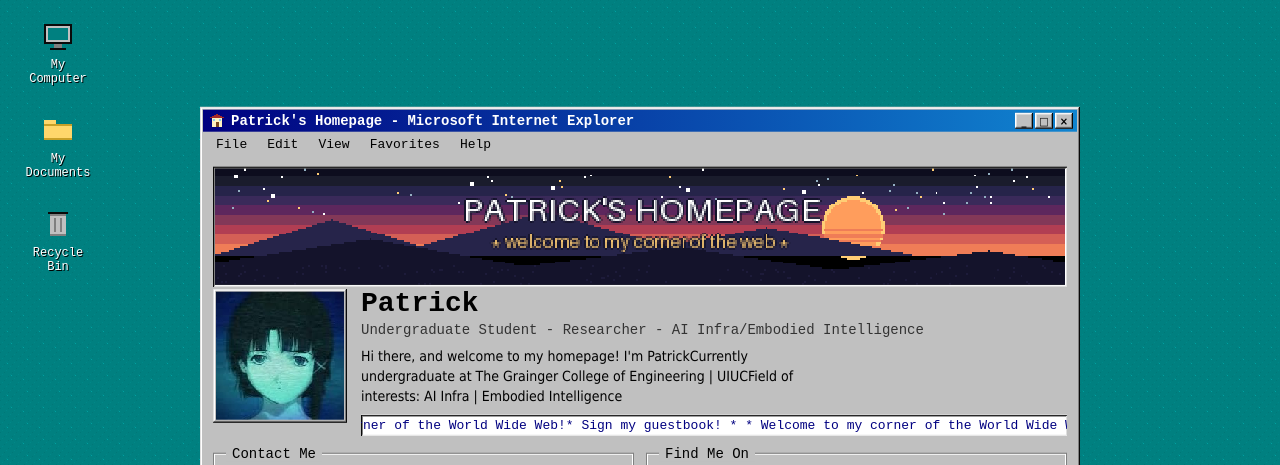
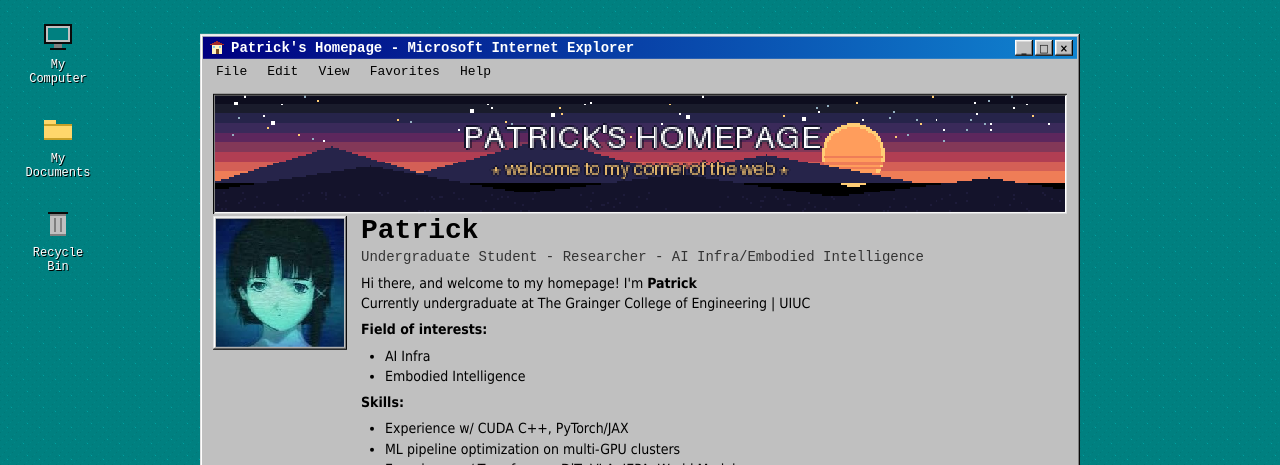
Before and after one commit to ECHO-HELLO-WORLD424/echo-hello-world424.github.io, a plain HTML site: page index.html in a window 1280 px wide. Shown: the top 465 px of the page. Drawn offline with Linux system fonts and the light colour scheme; a web font is replaced by a local one.

Commit message:
Fix format issues

````diff
--- a/css/style.css
+++ b/css/style.css
@@ -313,6 +313,28 @@ button:focus-visible {
   max-width: 60ch;
   line-height: 1.45;
   margin-bottom: 8px;
+}
+
+/* spacing for Markdown-rendered bio content */
+.bio p,
+.bio ul,
+.bio ol,
+.bio pre,
+.bio blockquote,
+.bio hr {
+  margin: 0 0 6px;
+}
+.bio ul,
+.bio ol {
+  padding-left: 24px;
+}
+.bio p:last-child,
+.bio ul:last-child,
+.bio ol:last-child,
+.bio pre:last-child,
+.bio blockquote:last-child,
+.bio hr:last-child {
+  margin-bottom: 0;
 }
 
 .marquee-box {
--- a/index.html
+++ b/index.html
@@ -17,9 +17,9 @@
        paint so there is no flash of the wrong layout. -->
   <script>
     (function () {
-      var uaMobile = /Android|webOS|iPhone|iPad|iPod|BlackBerry|IEMobile|Opera Mini|Mobile/i.test(navigator.userAgent);
-      var coarse = window.matchMedia && window.matchMedia('(pointer: coarse)').matches;
-      var narrow = window.innerWidth < 720;
+      const uaMobile = /Android|webOS|iPhone|iPad|iPod|BlackBerry|IEMobile|Opera Mini|Mobile/i.test(navigator.userAgent);
+      const coarse = window.matchMedia && window.matchMedia('(pointer: coarse)').matches;
+      const narrow = window.innerWidth < 720;
       document.documentElement.dataset.layout = (uaMobile || coarse || narrow) ? 'mobile' : 'pc';
     })();
   </script>
@@ -330,6 +330,7 @@
   </div>
 
   <script src="js/config.js" defer></script>
+  <script src="js/markdown.js" defer></script>
   <script src="js/main.js" defer></script>
 </body>
 </html>
--- a/js/config.js
+++ b/js/config.js
@@ -7,7 +7,9 @@
    Quick guide:
      - siteTitle ......... browser tab, window title bar, taskbar button
      - osName/osVersion .. Start menu sidebar branding
-     - profile ........... name / tagline / bio / scrolling marquee text
+      - profile ........... name / tagline / bio / scrolling marquee text;
+                           bio is Markdown (paragraphs, **bold**, lists,
+                           headings, links, `code`; two trailing spaces = <br>)
      - images ............ paths (or URLs) of banner, profile, background
      - emails ............ contact list; the FIRST entry is also used by
                            Start -> "E-mail me"
@@ -29,12 +31,21 @@ window.SITE_CONFIG = {
     name: 'Patrick',
     tagline: 'Undergraduate Student - Researcher - AI Infra/Embodied Intelligence',
     bio:
-      "Hi there, and welcome to my homepage! I'm Patrick" +
-      'Currently undergraduate at The Grainger College of Engineering | UIUC' +
-      'Field of interests: AI Infra | Embodied Intelligence',
+      "Hi there, and welcome to my homepage! I'm **Patrick**  \n" +
+      'Currently undergraduate at The Grainger College of Engineering | UIUC\n' +
+      '\n' +
+      '**Field of interests:**\n' +
+      '- AI Infra\n' +
+      '- Embodied Intelligence\n' +
+      '\n' +
+      '**Skills:**\n' +
+      '- Experience w/ CUDA C++, PyTorch/JAX\n' +
+      '- ML pipeline optimization on multi-GPU clusters\n' +
+      '- Experience w/ Transformer, DiT, VLA, JEPA, World Models\n',
     marquee:
-      'Welcome to my corner of the World Wide Web!' +
-      '* Sign my guestbook! *',
+      'CUDA C++, PyTorch/JAX * ' +
+      'ML pipeline optimization on multi-GPU clusters * ' +
+      'Transformer, DiT, VLA, WFM '
   },
 
   images: {
@@ -43,7 +54,7 @@ window.SITE_CONFIG = {
       "Pixel-art banner: a retro sunset over mountains with the text " +
       "'Patrick's Homepage'",
     profile: 'assets/img/profile.png',
-    profileAlt: 'Pixel-art portrait of Patrick',
+    profileAlt: 'Patrick',
     background: 'assets/img/background.png',
   },
 
--- a/js/main.js
+++ b/js/main.js
@@ -90,7 +90,8 @@ function renderSite(cfg) {
   /* profile */
   setText('profile-name', cfg.profile.name);
   setText('profile-tagline', cfg.profile.tagline);
-  setText('profile-bio', cfg.profile.bio);
+  const bio = document.getElementById('profile-bio');
+  if (bio) bio.innerHTML = markdownToHtml(cfg.profile.bio);
   /* the marquee loops by translating -50%, so the text is duplicated */
   const chunk = '* ' + cfg.profile.marquee + ' ';
   setText('marquee-text', chunk + chunk);
--- /dev/null
+++ b/js/markdown.js
@@ -0,0 +1,168 @@
+/* ==========================================================================
+   Tiny Markdown renderer (subset) - used for the profile bio
+   --------------------------------------------------------------------------
+   Supports: paragraphs, hard line breaks (two trailing spaces or a trailing
+   backslash), headings (# .. ######), blockquotes (>), unordered (- * +)
+   and ordered (1.) lists, fenced code blocks (```), horizontal rules,
+   bold (**), italic (*), inline code (`) and links ([text](url)).
+   All input is HTML-escaped first, so raw HTML is never injected.
+   ========================================================================== */
+
+'use strict';
+
+function markdownToHtml(md) {
+  if (md == null || md === '') return '';
+  const lines = String(md).replace(/\r\n?/g, '\n').split('\n');
+  const out = [];
+  let inCode = false;
+  let codeBuf = [];
+  let list = null;
+
+  function flushList() {
+    if (!list) return;
+    const tag = list.ordered ? 'ol' : 'ul';
+    out.push(
+      '<' + tag + '>' + list.items.map((i) => '<li>' + i + '</li>').join('') + '</' + tag + '>'
+    );
+    list = null;
+  }
+
+  function flushCode() {
+    if (!inCode) return;
+    out.push('<pre><code>' + codeBuf.join('\n') + '</code></pre>');
+    inCode = false;
+    codeBuf = [];
+  }
+
+  function escapeHtml(s) {
+    return s
+      .replace(/&/g, '&amp;')
+      .replace(/</g, '&lt;')
+      .replace(/>/g, '&gt;');
+  }
+
+  function inline(text) {
+    let s = escapeHtml(text);
+    s = s.replace(/`([^`]+)`/g, '<code>$1</code>');
+    s = s.replace(/\*\*([^*]+)\*\*/g, '<b>$1</b>');
+    s = s.replace(/(^|[^*])\*([^*]+)\*/g, '$1<i>$2</i>');
+    s = s.replace(
+      /\[([^\]]+)]\(([^)\s]+)\)/g,
+      '<a href="$2" target="_blank" rel="noopener">$1</a>'
+    );
+    return s;
+  }
+
+  function hardBreak(line) {
+    return line.replace(/(?: {2}|\\$)($|\n)/, '<br>$1');
+  }
+
+  /* escape first so inserted tags (from hardBreak/lists) are never escaped */
+  function renderLine(line) {
+    return hardBreak(inline(line));
+  }
+
+  for (const raw of lines) {
+    const line = raw;
+
+    /* fenced code block */
+    if (/^\s*```/.test(line)) {
+      flushList();
+      if (inCode) flushCode();
+      else {
+        inCode = true;
+        codeBuf = [];
+      }
+      continue;
+    }
+    if (inCode) {
+      codeBuf.push(line);
+      continue;
+    }
+
+    /* blank line separates blocks */
+    if (/^\s*$/.test(line)) {
+      flushList();
+      out.push('');
+      continue;
+    }
+
+    /* heading */
+    if (/^\s{0,3}#{1,6}\s+/.test(line)) {
+      flushList();
+      const level = line.match(/^#{1,6}/)[0].length;
+      const text = line.replace(/^\s{0,3}#+\s*/, '').replace(/\s+#+\s*$/, '');
+      out.push('<h' + level + '>' + inline(text) + '</h' + level + '>');
+      continue;
+    }
+
+    /* horizontal rule */
+    if (/^\s{0,3}(?:-{3,}|\*{3,}|_{3,})\s*$/.test(line)) {
+      flushList();
+      out.push('<hr>');
+      continue;
+    }
+
+    /* blockquote */
+    if (/^\s{0,3}>/.test(line)) {
+      flushList();
+      out.push(
+        '<blockquote>' + renderLine(line.replace(/^\s{0,3}>\s?/, '')) + '</blockquote>'
+      );
+      continue;
+    }
+
+    /* unordered list */
+    const ulMatch = line.match(/^\s{0,3}[-*+]\s+(.*)$/);
+    if (ulMatch) {
+      const item = renderLine(ulMatch[1]);
+      if (list && !list.ordered) list.items.push(item);
+      else {
+        flushList();
+        list = { ordered: false, items: [item] };
+      }
+      continue;
+    }
+
+    /* ordered list */
+    const olMatch = line.match(/^\s{0,3}\d+\.\s+(.*)$/);
+    if (olMatch) {
+      const item = renderLine(olMatch[1]);
+      if (list && list.ordered) list.items.push(item);
+      else {
+        flushList();
+        list = { ordered: true, items: [item] };
+      }
+      continue;
+    }
+
+    /* plain line -> paragraph */
+    flushList();
+    out.push(renderLine(line));
+  }
+  flushList();
+  flushCode();
+
+  /* group consecutive lines into paragraphs (single newlines -> spaces) */
+  const html = [];
+  let para = [];
+  const isBlock = /^<(?:h\d|ul|ol|pre|blockquote|hr)/;
+  for (const block of out) {
+    if (block === '') {
+      if (para.length) {
+        html.push('<p>' + para.join(' ') + '</p>');
+        para = [];
+      }
+    } else if (isBlock.test(block)) {
+      if (para.length) {
+        html.push('<p>' + para.join(' ') + '</p>');
+        para = [];
+      }
+      html.push(block);
+    } else {
+      para.push(block);
+    }
+  }
+  if (para.length) html.push('<p>' + para.join(' ') + '</p>');
+  return html.join('\n');
+}
````
